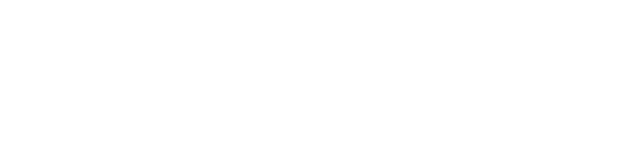
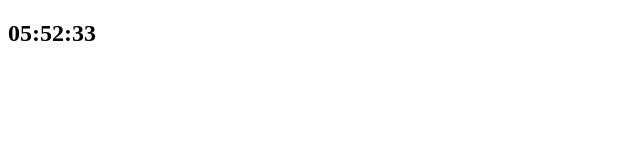
Before and after one commit to mongshelll/todo-app, a plain HTML site: page index.html in a window 1280 px wide. Shown: the whole page, without its empty margins (0-640 px from the left). Drawn offline with Linux system fonts and the light colour scheme.

Commit message:
240503 시계추가

```diff
--- a/index.html
+++ b/index.html
@@ -12,6 +12,6 @@
 	<script defer src="js/todo-app.js"></script>
 </head>
 <body>
-
+	<h2 class="clock"></h2>
 </body>
 </html>
--- a/js/todo-app.js
+++ b/js/todo-app.js
@@ -0,0 +1,15 @@
+
+/**
+ * 시계 영역
+ */
+const $clock = document.querySelector('.clock');
+
+const getClock = () => {
+	const date = new Date();
+	const hours = String(date.getHours()).padStart(2, "0");
+	const minutes = String(date.getMinutes()).padStart(2, "0");
+	const seconds = String(date.getSeconds()).padStart(2, "0");
+	$clock.innerText = `${hours}:${minutes}:${seconds}`;
+}
+getClock();
+const seconds = setInterval(getClock, 1000)
```
